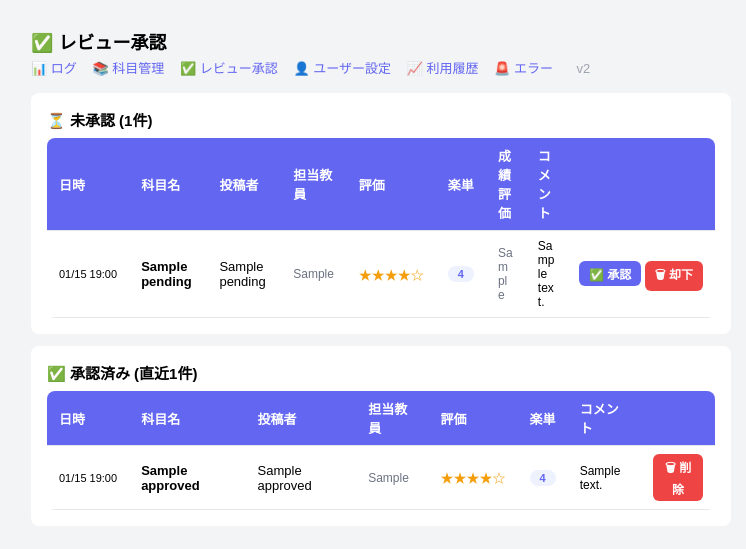
After one commit to bunnyskeren-lang/shindairaifuhaku, a FastAPI app: template templates/admin/reviews.html in a window 1280 px wide. The commit adds this page. Shown: the top 549 px of the page, without its empty margins (259-1005 px from the left). Run offline with FastAPI, Linux system fonts and the light colour scheme; the template is opened without the code that fills it: most values are stand-ins (such as "Sample title", 1, 10 or a date in 2020); parts of the project's set-up code (start-up, migrations or seed data) failed here and were passed over.

Commit message:
Add review approval page, remove maintenance section
Co-Authored-By: Claude Sonnet 4.6 <noreply@anthropic.com>

```diff
--- a/main.py
+++ b/main.py
@@ -1421,24 +1421,45 @@ async def strip_trailing_numbers(
     return RedirectResponse("/admin/courses", status_code=303)
 
 
+@app.get("/admin/reviews", response_class=HTMLResponse)
+async def admin_reviews(request: Request, _: str = Depends(check_admin)):
+    async with AsyncSessionLocal() as session:
+        pending = (await session.execute(
+            select(PendingReview)
+            .where(PendingReview.is_approved == False)
+            .order_by(PendingReview.created_at.desc())
+        )).scalars().all()
+        approved = (await session.execute(
+            select(PendingReview)
+            .where(PendingReview.is_approved == True)
+            .order_by(PendingReview.created_at.desc())
+            .limit(50)
+        )).scalars().all()
+    return templates.TemplateResponse("admin/reviews.html", {
+        "request": request,
+        "pending": pending,
+        "approved": approved,
+    })
+
+
 @app.post("/admin/reviews/approve/{review_id}")
-async def admin_review_approve(review_id: int, request: Request, _: str = Depends(check_admin)):
+async def admin_review_approve(review_id: int, _: str = Depends(check_admin)):
     async with AsyncSessionLocal() as session:
         review = await session.get(PendingReview, review_id)
         if review:
             review.is_approved = True
             await session.commit()
-    return RedirectResponse(request.headers.get("Referer", "/admin/courses"), status_code=303)
+    return RedirectResponse("/admin/reviews", status_code=303)
 
 
 @app.post("/admin/reviews/reject/{review_id}")
-async def admin_review_reject(review_id: int, request: Request, _: str = Depends(check_admin)):
+async def admin_review_reject(review_id: int, _: str = Depends(check_admin)):
     async with AsyncSessionLocal() as session:
         review = await session.get(PendingReview, review_id)
         if review:
             await session.delete(review)
             await session.commit()
-    return RedirectResponse(request.headers.get("Referer", "/admin/courses"), status_code=303)
+    return RedirectResponse("/admin/reviews", status_code=303)
 
 
 @app.post("/admin/courses/add")
--- a/templates/admin/base.html
+++ b/templates/admin/base.html
@@ -27,6 +27,7 @@ label{font-size:13px;font-weight:600;color:#374151}
 <nav>
   <a href="/admin">📊 ログ</a>
   <a href="/admin/courses">📚 科目管理</a>
+  <a href="/admin/reviews">✅ レビュー承認</a>
   <a href="/admin/users">👤 ユーザー設定</a>
   <a href="/admin/activity">📈 利用履歴</a>
   <a href="/admin/errors">🚨 エラー</a>
--- /dev/null
+++ b/templates/admin/reviews.html
@@ -0,0 +1,81 @@
+{% extends "admin/base.html" %}
+{% block title %}レビュー承認{% endblock %}
+{% block heading %}✅ レビュー承認{% endblock %}
+
+{% block extra_style %}
+.badge{display:inline-block;padding:2px 10px;border-radius:999px;font-size:11px;font-weight:bold}
+.badge-pending{background:#fef3c7;color:#d97706}
+.badge-approved{background:#d1fae5;color:#059669}
+.comment-cell{max-width:200px;word-break:break-word;white-space:pre-wrap;font-size:12px}
+.action-form{display:inline}
+{% endblock %}
+
+{% block content %}
+<div class="card">
+  <h2 style="margin-top:0">⏳ 未承認 ({{ pending|length }}件)</h2>
+  {% if pending %}
+  <div style="overflow-x:auto">
+  <table>
+    <tr>
+      <th>日時</th><th>科目名</th><th>投稿者</th><th>担当教員</th><th>評価</th><th>楽単</th><th>成績評価</th><th>コメント</th><th></th>
+    </tr>
+    {% for r in pending %}
+    <tr>
+      <td style="white-space:nowrap;font-size:11px">{{ r.created_at | jst }}</td>
+      <td style="font-weight:bold">{{ r.course_name }}</td>
+      <td>{{ r.submitter_name }}</td>
+      <td style="font-size:12px;color:#6b7280">{{ r.selected_instructor or '―' }}</td>
+      <td style="white-space:nowrap;color:#f59e0b">{{ '★' * r.rating }}{{ '☆' * (5 - r.rating) }}</td>
+      <td><span class="badge" style="background:#eef2ff;color:#6366f1">{{ r.ease_rating }}</span></td>
+      <td class="comment-cell" style="color:#6b7280">{{ r.grading_method or '―' }}</td>
+      <td class="comment-cell">{{ r.comment }}</td>
+      <td style="white-space:nowrap">
+        <form class="action-form" method="post" action="/admin/reviews/approve/{{ r.id }}">
+          <button class="btn btn-primary" style="padding:4px 10px;font-size:12px">✅ 承認</button>
+        </form>
+        <form class="action-form" method="post" action="/admin/reviews/reject/{{ r.id }}"
+              onsubmit="return confirm('削除しますか？')">
+          <button class="btn btn-danger" style="padding:4px 10px;font-size:12px;margin-top:4px">🗑 却下</button>
+        </form>
+      </td>
+    </tr>
+    {% endfor %}
+  </table>
+  </div>
+  {% else %}
+  <p style="color:#9ca3af;font-size:13px">未承認のレビューはありません</p>
+  {% endif %}
+</div>
+
+<div class="card">
+  <h2 style="margin-top:0">✅ 承認済み (直近{{ approved|length }}件)</h2>
+  {% if approved %}
+  <div style="overflow-x:auto">
+  <table>
+    <tr>
+      <th>日時</th><th>科目名</th><th>投稿者</th><th>担当教員</th><th>評価</th><th>楽単</th><th>コメント</th><th></th>
+    </tr>
+    {% for r in approved %}
+    <tr>
+      <td style="white-space:nowrap;font-size:11px">{{ r.created_at | jst }}</td>
+      <td style="font-weight:bold">{{ r.course_name }}</td>
+      <td>{{ r.submitter_name }}</td>
+      <td style="font-size:12px;color:#6b7280">{{ r.selected_instructor or '―' }}</td>
+      <td style="white-space:nowrap;color:#f59e0b">{{ '★' * r.rating }}{{ '☆' * (5 - r.rating) }}</td>
+      <td><span class="badge" style="background:#eef2ff;color:#6366f1">{{ r.ease_rating }}</span></td>
+      <td class="comment-cell">{{ r.comment }}</td>
+      <td>
+        <form class="action-form" method="post" action="/admin/reviews/reject/{{ r.id }}"
+              onsubmit="return confirm('承認済みレビューを削除しますか？')">
+          <button class="btn btn-danger" style="padding:4px 10px;font-size:12px">🗑 削除</button>
+        </form>
+      </td>
+    </tr>
+    {% endfor %}
+  </table>
+  </div>
+  {% else %}
+  <p style="color:#9ca3af;font-size:13px">承認済みレビューはありません</p>
+  {% endif %}
+</div>
+{% endblock %}
```
Also changed, not shown: templates/admin/courses.html (+0 -20 lines).
